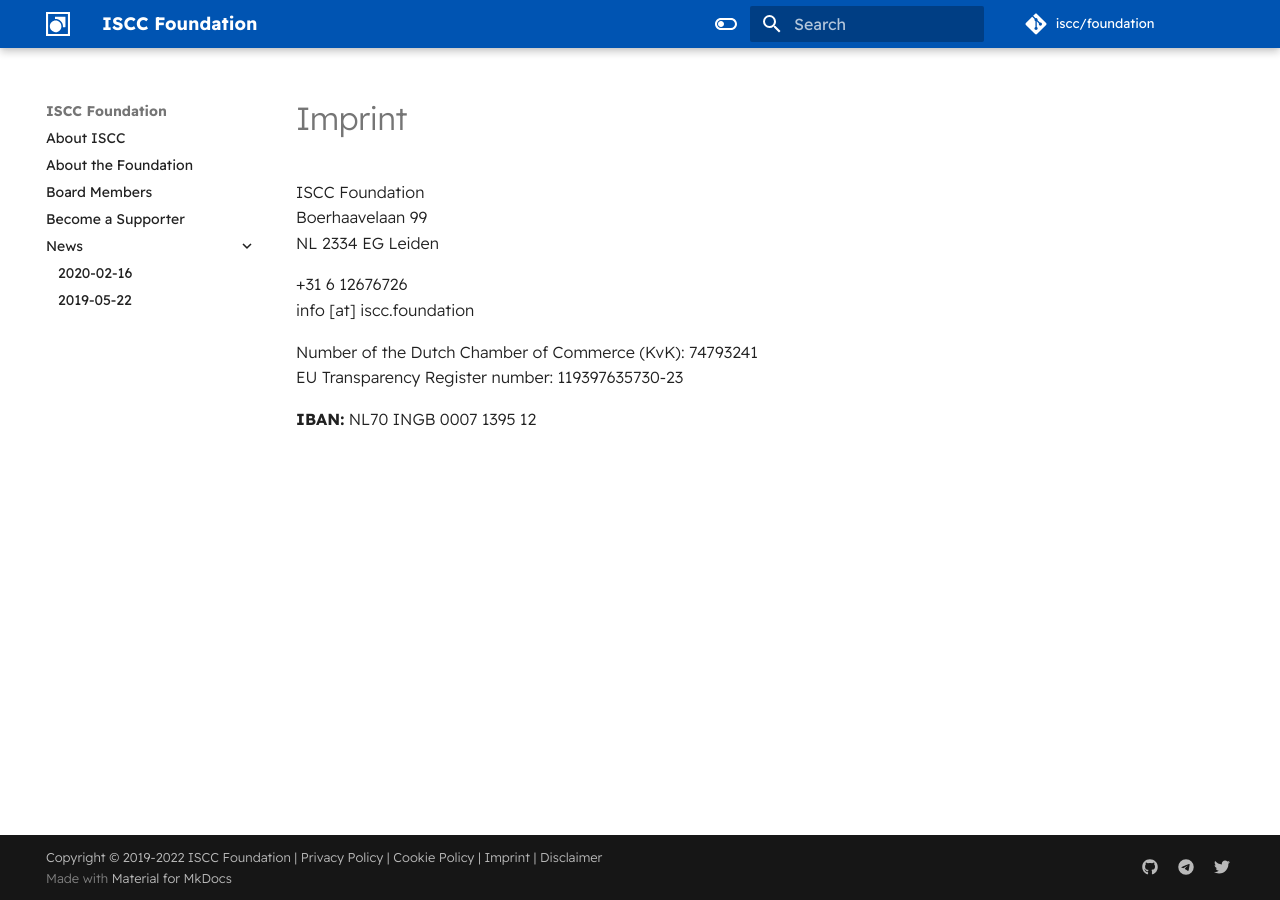
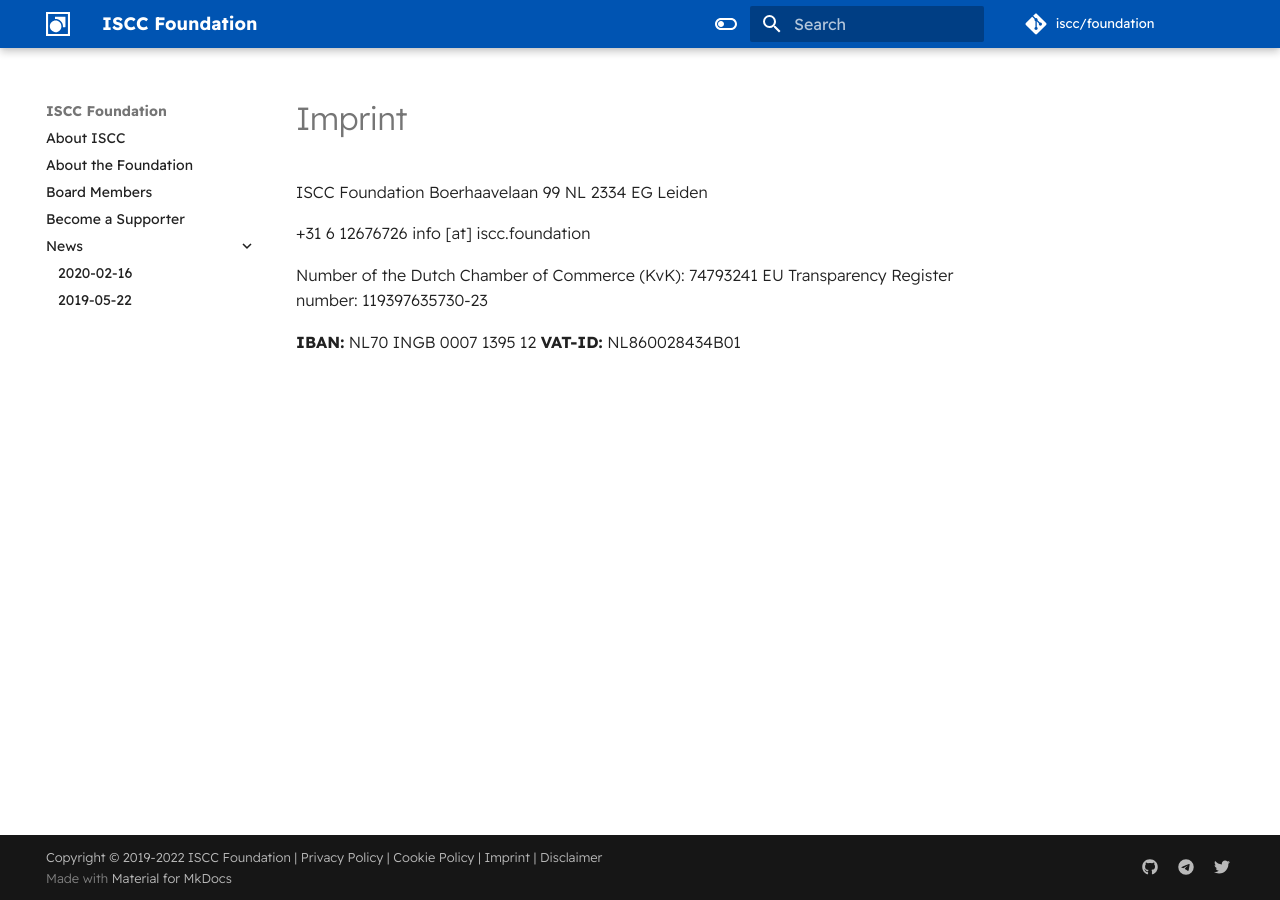
Before and after one commit to iscc/foundation, an MkDocs documentation site: the page built from docs/imprint.md, in a window 1280 px wide. Built offline with MkDocs 1.6.1 and Material for MkDocs 9.7.7, drawn with Linux system fonts in a browser that asks for light colours; comment, search, counter and statistics services are not loaded.

Commit message:
Add Vat-ID

```diff
--- a/docs/imprint.md
+++ b/docs/imprint.md
@@ -11,3 +11,4 @@
 EU Transparency Register number: 119397635730-23
 
 **IBAN:** NL70 INGB 0007 1395 12
+**VAT-ID:** NL860028434B01
```
